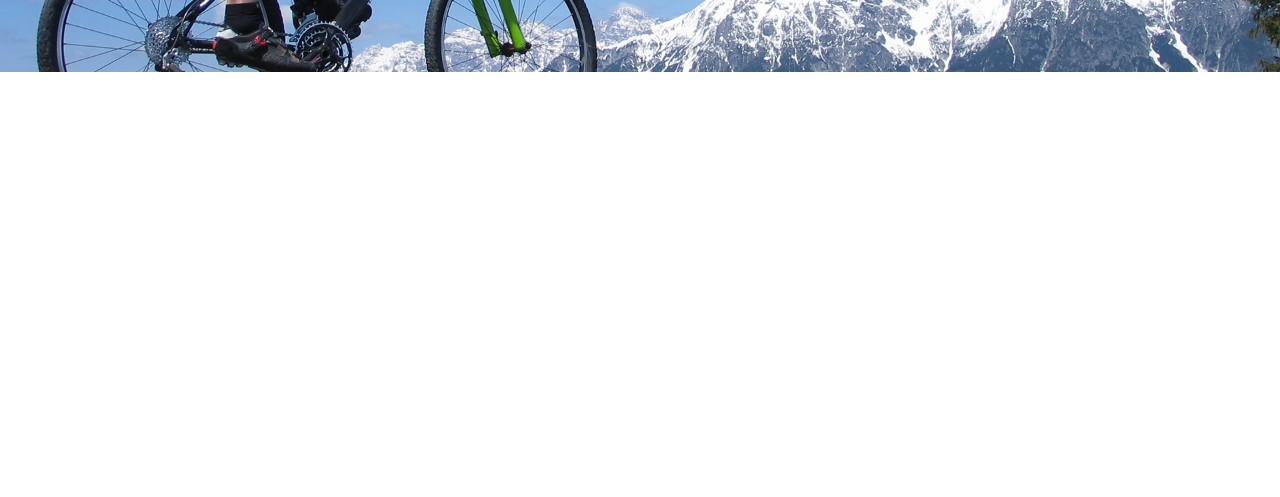
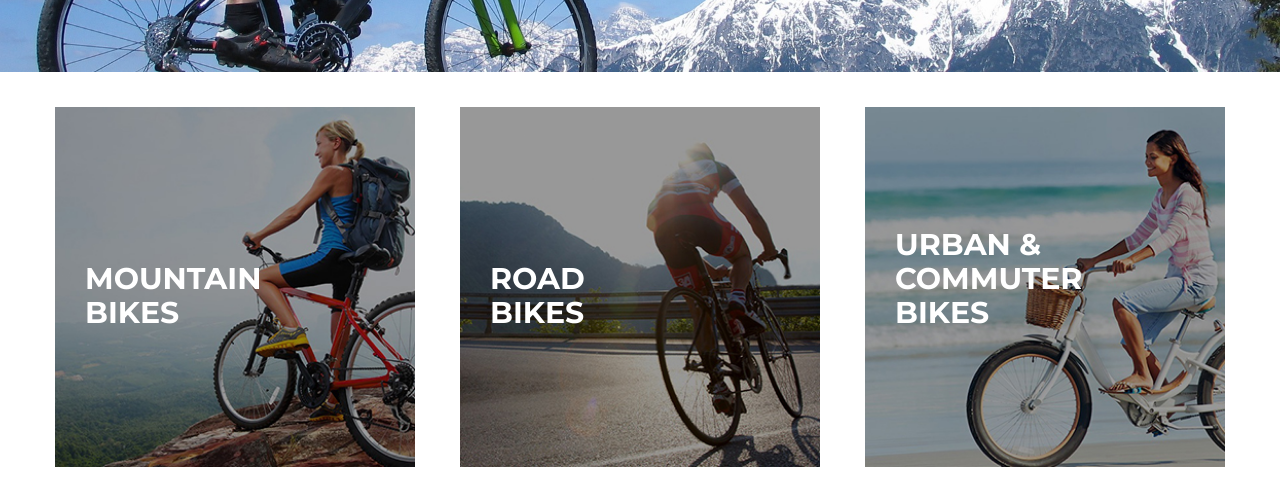
Before and after one commit to pavel-khv/AllyBike, a plain HTML site: page index.html in a window 1280 px wide. Shown: the part 545-1042 px from the top of the page. Before the commit the page ends 800 px from the top, so only its background shows below. Drawn offline with Linux system fonts and the light colour scheme; a web font is replaced by a local one.

Commit message:
16/10 bike categories

```diff
--- a/css/style.css
+++ b/css/style.css
@@ -1,3 +1,4 @@
+@charset "UTF-8";
 ul {
   list-style: none; }
 
@@ -262,3 +263,113 @@ input:-ms-input-placeholder {
 
 .slider__content_pos_left {
   left: 5%; }
+
+.categories {
+  width: 100%;
+  padding-bottom: 30px; }
+  .categories__container {
+    width: 1170px;
+    margin: 0 auto;
+    display: -webkit-box;
+    display: -webkit-flex;
+    display: -ms-flexbox;
+    display: flex;
+    -webkit-box-pack: justify;
+    -webkit-justify-content: space-between;
+        -ms-flex-pack: justify;
+            justify-content: space-between;
+    -webkit-flex-wrap: wrap;
+        -ms-flex-wrap: wrap;
+            flex-wrap: wrap; }
+
+.mountain-bikes {
+  background: url("../img/category_bikes/350/cat-1.jpg"); }
+
+.road-bikes {
+  background: url("../img/category_bikes/350/cat-2.jpg"); }
+
+.urban-bikes {
+  background: url("../img/category_bikes/350/cat-3.jpg"); }
+
+.category {
+  width: 360px;
+  height: 300px;
+  padding: 30px 0;
+  -webkit-background-size: 100% 100%;
+          background-size: 100% 100%;
+  overflow: hidden; }
+  .category__container {
+    display: -webkit-box;
+    display: -webkit-flex;
+    display: -ms-flexbox;
+    display: flex;
+    -webkit-box-orient: vertical;
+    -webkit-box-direction: normal;
+    -webkit-flex-direction: column;
+        -ms-flex-direction: column;
+            flex-direction: column;
+    -webkit-box-pack: center;
+    -webkit-justify-content: center;
+        -ms-flex-pack: center;
+            justify-content: center;
+    width: 260px;
+    height: 300px;
+    margin-left: 30px;
+    padding-top: 55%;
+    overflow: hidden;
+    -webkit-transition: 0.5s ease;
+    -o-transition: 0.5s ease;
+    transition: 0.5s ease; }
+  .category__title {
+    font-size: 30px;
+    line-height: 34px;
+    color: #fff;
+    font-weight: 700;
+    -webkit-transition: 0.5s ease;
+    -o-transition: 0.5s ease;
+    transition: 0.5s ease;
+    margin-bottom: 150px;
+    -webkit-transform: translateY(-50%);
+        -ms-transform: translateY(-50%);
+            transform: translateY(-50%);
+    cursor: pointer; }
+    .category__title:hover {
+      color: #3d9bef; }
+  .category__links {
+    margin-bottom: 30px; }
+  .category__link {
+    position: relative;
+    color: #fff;
+    font-size: 13px;
+    line-height: 22px;
+    -webkit-transition: 0.5s ease;
+    -o-transition: 0.5s ease;
+    transition: 0.5s ease; }
+    .category__link:hover {
+      color: #3d9bef; }
+    .category__link:before {
+      position: absolute;
+      content: '•';
+      left: -23px;
+      top: -4px;
+      color: #3d9bef;
+      font-size: 51px; }
+  .category__button {
+    background: #243238;
+    padding: 17px 35px;
+    color: #fff;
+    font-weight: 700;
+    font-size: 14px;
+    line-height: 42px;
+    -webkit-transition: 0.5s ease;
+    -o-transition: 0.5s ease;
+    transition: 0.5s ease; }
+    .category__button:hover {
+      background: #3d9bef; }
+  .category:hover .category__container {
+    padding-top: 0; }
+  .category:hover .category__title {
+    margin-bottom: 10px;
+    -webkit-transform: translateY(0);
+        -ms-transform: translateY(0);
+            transform: translateY(0); }
--- a/index.html
+++ b/index.html
@@ -31,7 +31,6 @@
 						</div>
 					</div>
 				</div>
-
 				<nav class="header__nav">
 					<a href="" class="header__link frames">BIKES&FRAMES</a>
 					<a href="" class="header__link parts">BIKE PARTS</a>
@@ -40,7 +39,6 @@
 				</nav>
 			</div>
 		</header>
-
 		<main class="main">
 			<div class="slider">
 				<div class="slide slide-1">
@@ -77,8 +75,47 @@
 					</div>
 				</div>
 			</div>
+			<section class="categories">
+				<div class="categories__container">
+					<div class="category mountain-bikes">
+						<div class="category__container">
+							<p class="category__title">MOUNTAIN <br> BIKES</p>
+							<ul class="category__links">
+								<a href=""><li class="category__link">CROSS COUNTRY MOUNTAIN BIKES</li></a>
+								<a href=""><li class="category__link">TRAIL MOUNTAIN BIKES</li></a>
+								<a href=""><li class="category__link">DOWNHILL MOUNTAIN BIKES</li></a>
+								<a href=""><li class="category__link">ELECTRIC MOUNTAIN BIKES</li></a>
+							</ul>
+							<a href=""><span class="category__button">VIEW ALL</span></a>
+						</div>
+					</div>
+					<div class="category road-bikes">
+						<div class="category__container">
+							<p class="category__title">ROAD <br> BIKES</p>
+							<ul class="category__links">
+								<a href=""><li class="category__link">ROAD BIKES</li></a>
+								<a href=""><li class="category__link">CYCLOCROSS BIKES</li></a>
+								<a href=""><li class="category__link">GRAVEL BIKES</li></a>
+								<a href=""><li class="category__link">TRIATHLON BIKES</li></a>
+							</ul>
+							<a href=""><span class="category__button">VIEW ALL</span></a>
+						</div>
+					</div>
+					<div class="category urban-bikes">
+						<div class="category__container">
+							<p class="category__title">URBAN & COMMUTER BIKES</p>
+							<ul class="category__links">
+								<a href=""><li class="category__link">HYBRID BIKES</li></a>
+								<a href=""><li class="category__link">FITNESS BIKES</li></a>
+								<a href=""><li class="category__link">GRAVEL BIKES</li></a>
+								<a href=""><li class="category__link">ELECTRIC BIKES</li></a>
+							</ul>
+							<a href=""><span class="category__button">VIEW ALL</span></a>
+						</div>
+					</div>
+				</div>
+			</section>
 		</main>
-
 		<script src="libs/jquery-3.3.1.js"></script>
 		<script src="libs/slick.min.js"></script>
 		<script>
```
Also changed, not shown: img/category_bikes/350/cat-1.jpg (added), img/category_bikes/350/cat-2.jpg (added), img/category_bikes/350/cat-3.jpg (added). Lines whose indentation alone changed are shown as unchanged.
